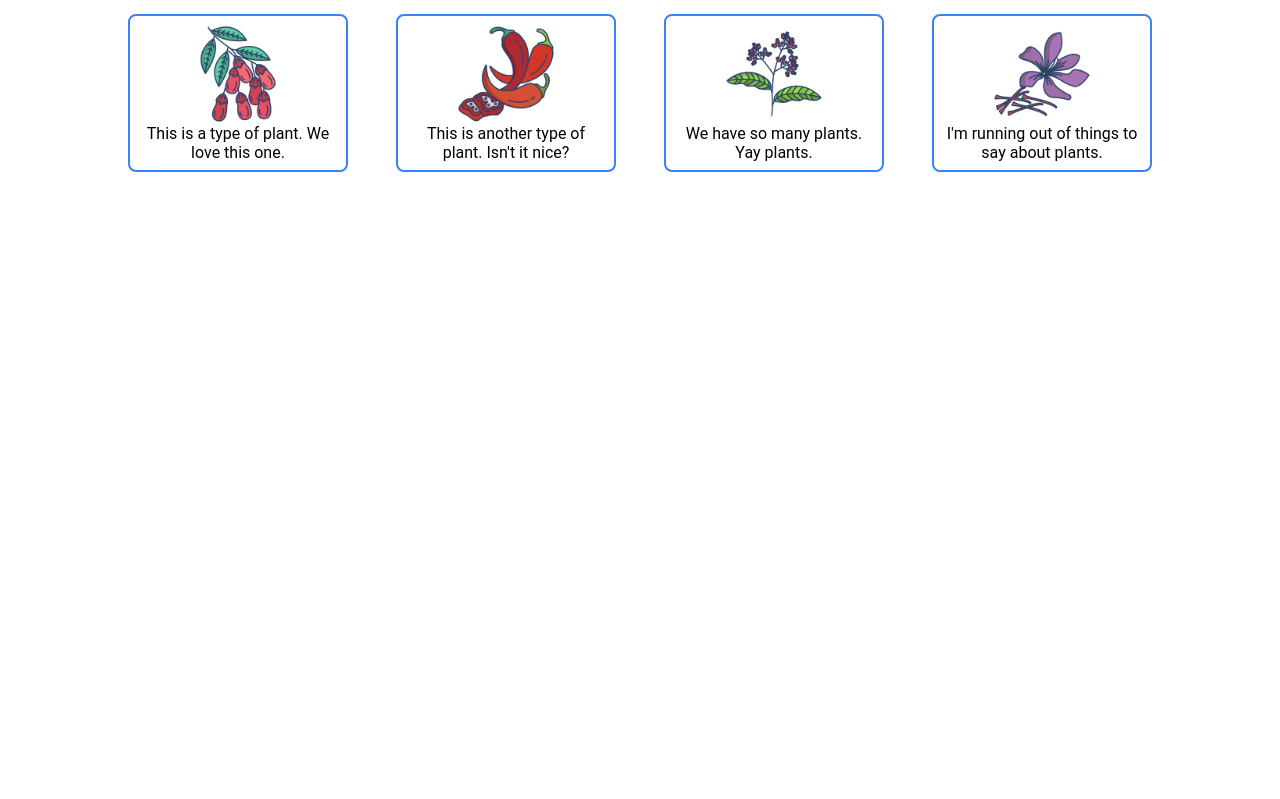
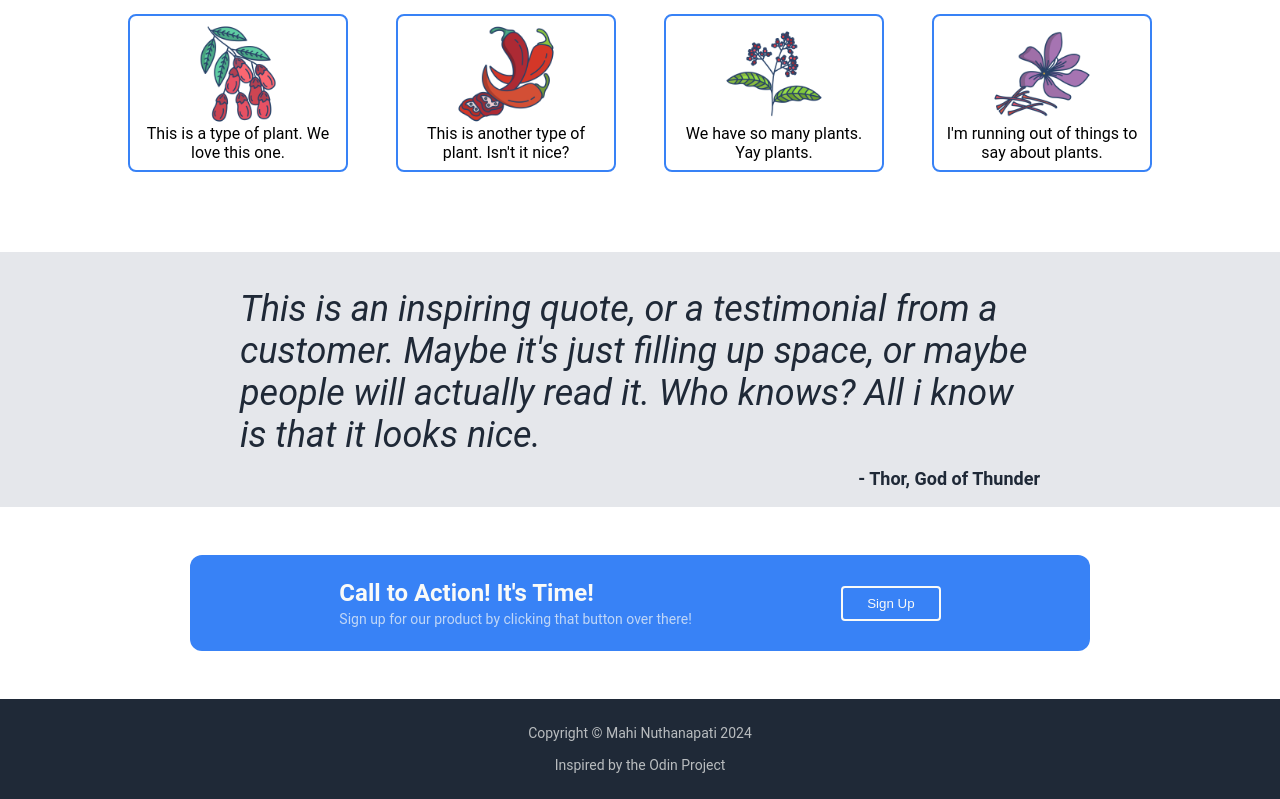
Before and after one commit to mn838/Odin-Project, a plain HTML site: page Foundations/Intro to CSS Flexbox/Project: Landing Page/index.html in a window 1280 px wide. Shown: the part 753-1552 px from the top of the page. Before the commit the page ends 949 px from the top, so only its background shows below. Drawn offline with Linux system fonts and the light colour scheme.

Commit message:
Completed Landing Page Project and Intro to Javascript notes

```diff
--- a/Foundations/Intro to CSS Flexbox/Project: Landing Page/index.html
+++ b/Foundations/Intro to CSS Flexbox/Project: Landing Page/index.html
@@ -57,7 +57,23 @@
   </div>
 
   <div class="container-3">
+    <p class="quote">This is an inspiring quote, or a testimonial from a customer. Maybe it's just filling up space, or maybe people will actually read it. Who knows? All i know is that it looks nice.</p>
+    <p class="person">- Thor, God of Thunder</p>
+  </div>
 
+  <div class="container-4">
+    <div class="card">
+      <div class="left-container4">
+        <p class="container4-header">Call to Action! It's Time!</p>
+        <p class="container4-info">Sign up for our product by clicking that button over there!</p>
+      </div>
+      <button class="container4-btn">Sign Up</button>
+    </div>
+  </div>
+
+  <div class="footer">
+    <p>Copyright © Mahi Nuthanapati 2024</p>
+    <p>Inspired by the Odin Project</p>
   </div>
 
 </body>
--- a/Foundations/Intro to CSS Flexbox/Project: Landing Page/style.css
+++ b/Foundations/Intro to CSS Flexbox/Project: Landing Page/style.css
@@ -106,6 +106,7 @@ ul {
   flex-wrap: wrap;
   align-items: center;
   justify-content: center;
+  margin-bottom: 32px;
 }
 
 .header-container2 {
@@ -155,5 +156,96 @@ ul {
 
 .container-3 {
   display: flex;
+  background-color: #e5e7eb;
+  flex-direction: column;
+  align-items: center;
+  margin-top: 24px;
+  margin-bottom: 24px;
+}
 
+.quote {
+  font-size: 36px;
+  font-style: italic;
+  color: #1f2937;
+  width: min(800px, 100vw);
 }
+
+.person {
+  font-size: 18px;
+  font-weight: bold;
+  color: #1f2937 ;
+  width: min(800px, 100vw);
+  text-align: right;
+  margin-top: -24px;
+}
+
+/* Container 4 CSS */
+
+.container-4 {
+  display: flex;
+  flex-direction: row;
+  justify-content: center;
+  align-items: center;
+  margin-bottom: 24px;
+}
+
+.card {
+  background-color: #3882f6;
+  width: min(900px, 100vw);
+  display: flex;
+  flex-direction: row;
+  justify-content: center;
+  align-items: center;
+  border-radius: 12px;
+  justify-content: space-evenly;
+  flex-wrap: wrap;
+  margin: 24px;
+}
+
+.container4-header {
+  font-size: 24px;
+  font-weight: bold;
+  color: #f9faf8;
+  margin-top: 24px;
+  margin-bottom: 4px;
+}
+
+.container4-info {
+  font-size: 14px;
+  color: #f9faf8;
+  opacity: 0.7;
+  margin-bottom: 24px;
+  margin-top: 0;
+}
+
+.container4-btn {
+  background-color: #3882f6;
+  color: #f9faf8;
+  border: 2px solid #f9faf8;
+  border-radius: 4px;
+  padding: 8px 24px;
+  cursor: pointer;
+  transition-duration: 0.4s;
+}
+
+.container4-btn:hover {
+  background-color: #f9faf8;
+  color: #3882f6;
+}
+
+/* Footer CSS */
+
+.footer {
+  background-color: #1f2937;
+  text-align: center;
+  padding: 18px;
+  color: #f9faf8;
+  font-size: 14px;
+  display: flex;
+  flex-direction: column;
+}
+
+.footer p {
+  margin: 8px;
+  opacity: 0.7;
+}
```
Also changed, not shown: 1 other file.
